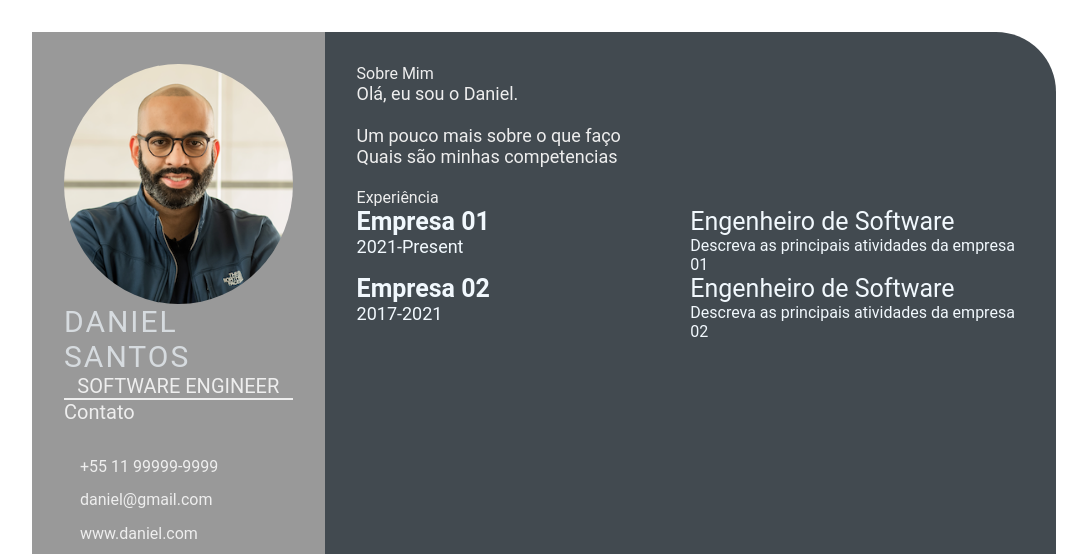
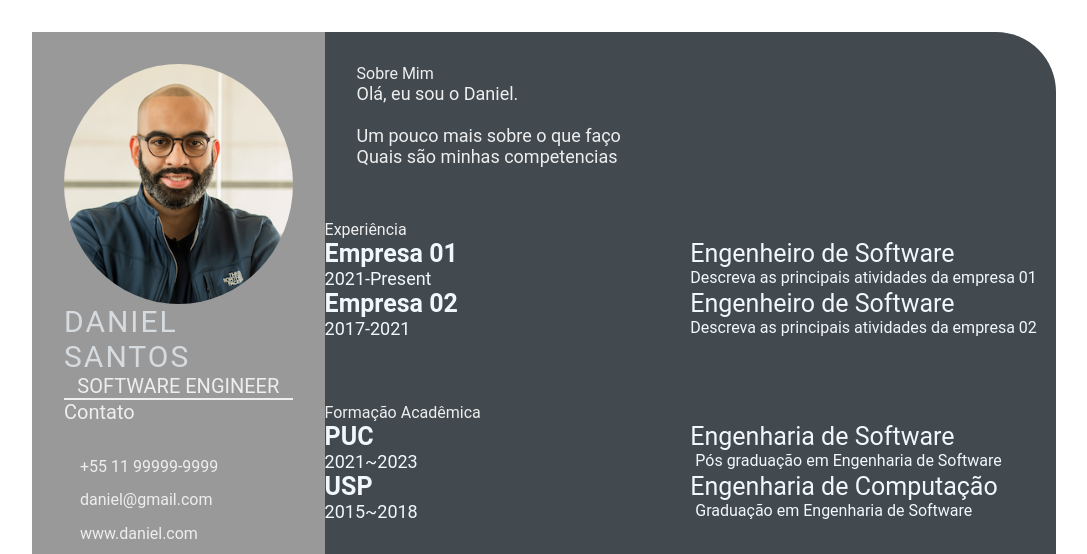
Before and after one commit to antoniohadeoliveira/antoniohadeoliveira.github.io, a plain HTML site: page index.html in a window 1280 px wide. Shown: the top 554 px of the page, without its empty margins (96-1183 px from the left). Drawn offline with Linux system fonts and the light colour scheme.

Commit message:
quarto commit (#4)

```diff
--- a/index.html
+++ b/index.html
@@ -56,7 +56,7 @@
           </p>
 
         </section>
-
+      </div>
       <section class="experience gap">
         <div class="right-title">Experiência</div>
         <div class="experience-contents">
@@ -80,15 +80,34 @@
               Descreva as principais atividades da empresa 02
             </p>
           </div>
-
         </div>
 
-
-
-
       </section>
-    </div>
-
+      <section class="education gap">
+        <div class="right-title">Formação Acadêmica</div>
+        <div class="education-contents">
+        <div class="education-left">
+          <p class="education-school-name">PUC</p>
+          <p class="education-time-period">2021~2023</p>
+        </div>
+        <div class="education-righ">
+          <p class="education-subject">Engenharia de Software</p>
+          <p class="education-desc">
+            Pós graduação em Engenharia de Software
+          </p>
+        </div>
+        <div class="education-left">
+          <p class="education-school-name">USP</p>
+          <p class="education-time-period">2015~2018</p>
+        </div>
+        <div class="education-righ">
+          <p class="education-subject">Engenharia de Computação</p>
+          <p class="education-desc">
+            Graduação em Engenharia de Software
+          </p>
+        </div>
+       </div>
+      </section>
     </section>
   </main>
 
--- a/style.css
+++ b/style.css
@@ -1,5 +1,4 @@
 * {
-
   margin: 0;
   padding: 0;
   box-sizing: border-box;
@@ -54,32 +53,26 @@
   font-size: 20px;
   text-transform: uppercase;
   text-align: center;
-
 }
 
 /* .contact-info { border-bottom: 2px solid #1B2631; } */
 .left-title {
-
   color: #eeeeee;
   font-size: 20px;
 }
 
 .contact-info ul {
   padding-top: 1.5rem;
-
 }
 
 .contact-info ul li,
 .references ul li {
-
   padding: .4rem 0;
   color: #eeeeee;
-
 }
 
 .contact-info ul li i,
 .references ul li i {
-
   padding-right: 1rem;
   font-size: 18px;
   color: #eeeeee;
@@ -126,7 +119,7 @@
 }
 
 .exp-time-period,
-.educationp-time-period,
+.education-time-period,
 .awards-time-period {
   font-size: 18px;
 }
@@ -142,5 +135,4 @@
 .awards-desc {
   font-size: 16px;
   padding-left: 5px;
-
 }
```
